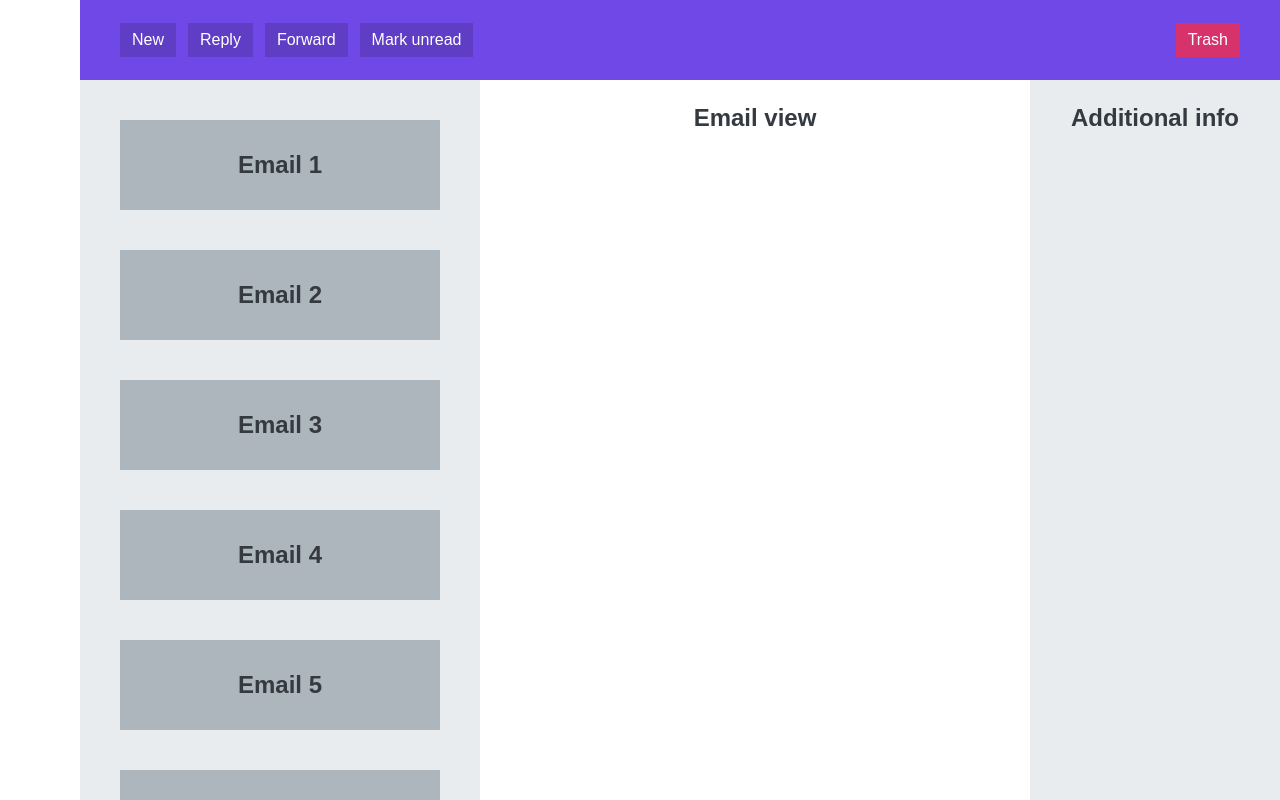
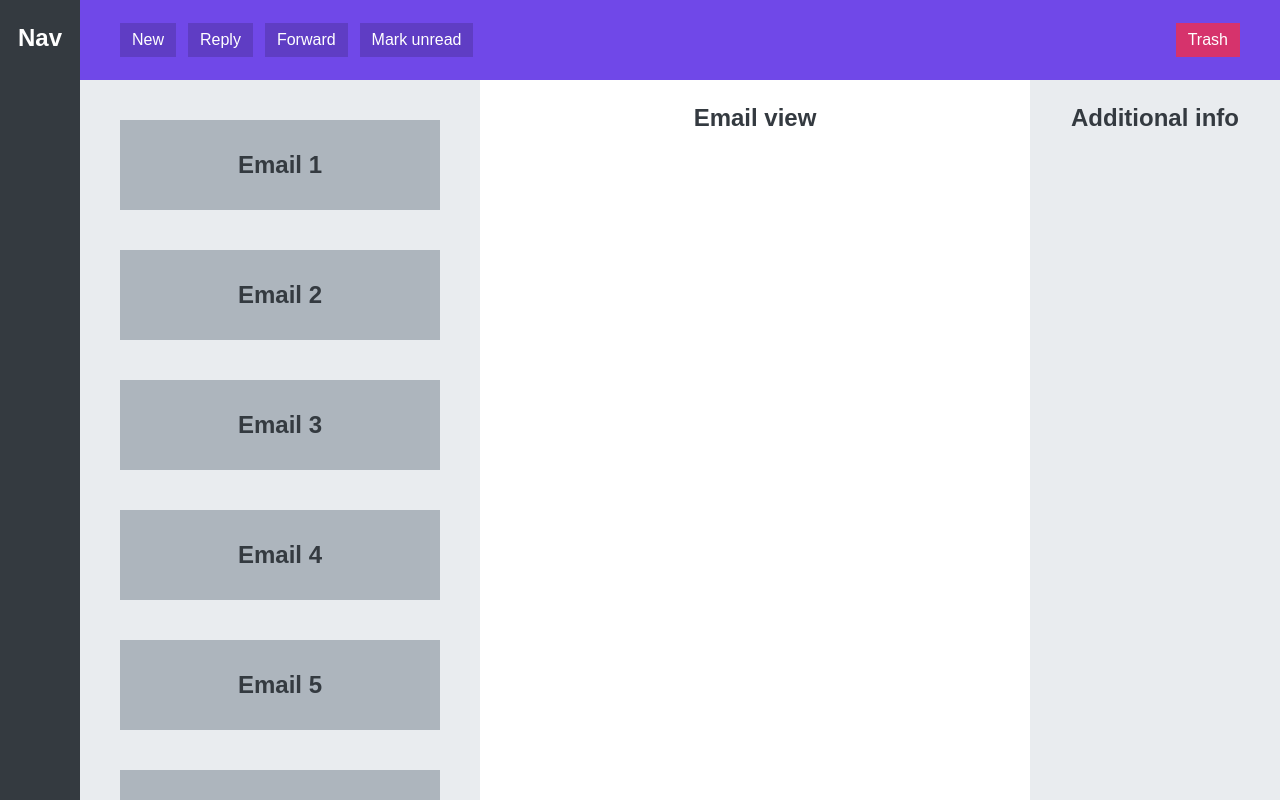
Before and after one commit to Enas4/Udemy-tutorials, a plain HTML site: page APP-LAYOUT/index.html in a window 1280 px wide. Drawn offline with Linux system fonts and the light colour scheme.

Commit message:
changed background color

```diff
--- a/APP-LAYOUT/index.html
+++ b/APP-LAYOUT/index.html
@@ -32,6 +32,7 @@
         color: #343a40;
         grid-row: 1/-1;
         color: #fff;
+        background-color: #343a40;
       }
       menu {
         background-color: #7048e8;
```
